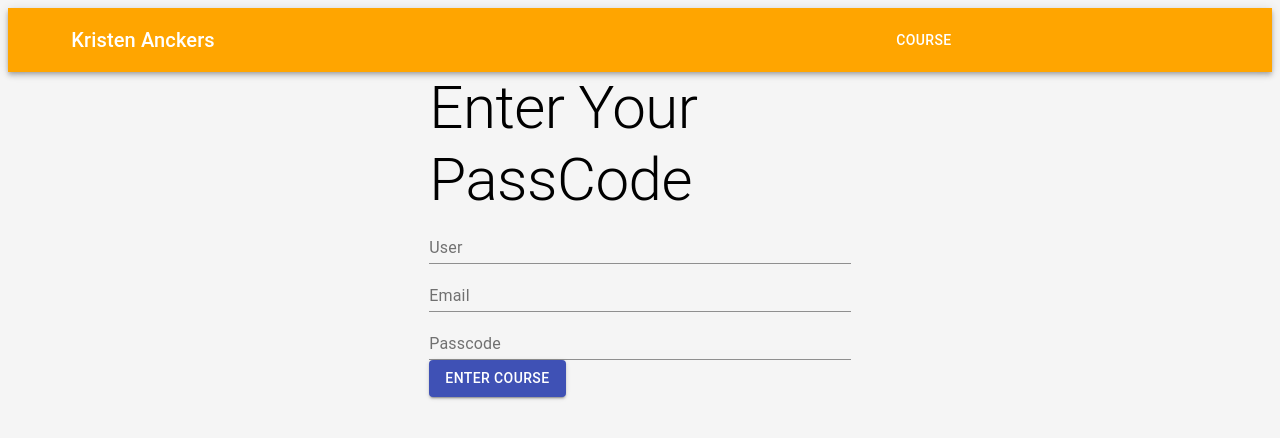
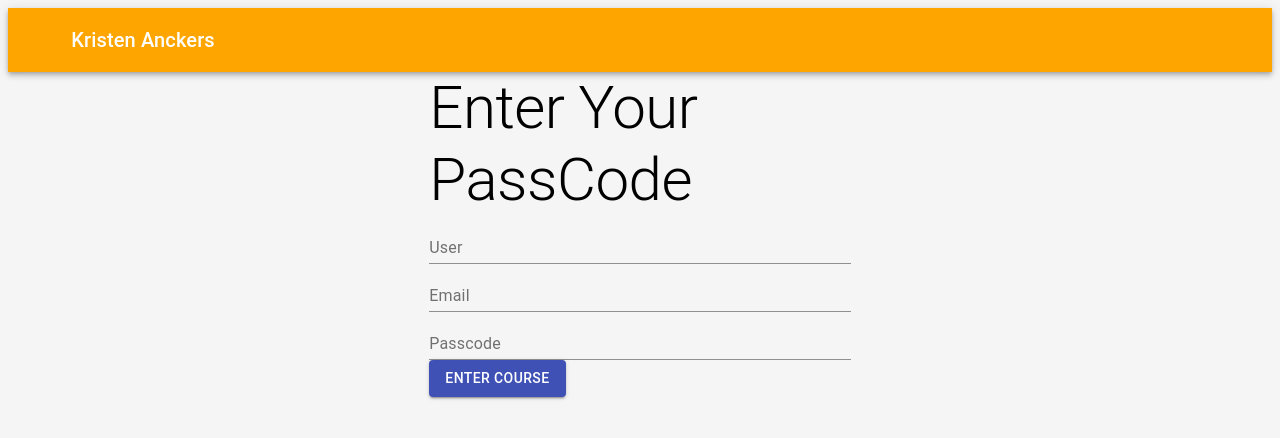
Before and after one commit to darlingbryan/kristen-course, a React (Create React App) app: page /auth in a window 1280 px wide. Shown: the top 438 px of the page. Built offline with nearby package versions, Linux system fonts and the light colour scheme.

Commit message:
Edit Navbar

```diff
--- a/src/components/Navbar.js
+++ b/src/components/Navbar.js
@@ -34,26 +34,8 @@ const Navbar = () => {
             <Typography variant="h6">Kristen Anckers</Typography>
           </div>
 
-          {authenticated ? (
-            <Button
-              color="inherit"
-              component={Link}
-              className={classes.links}
-              to="/course"
-            >
-              Course
-            </Button>
-          ) : (
+          {authenticated ? null : (
             <>
-              <Button
-                color="inherit"
-                component={Link}
-                className={classes.links}
-                to="/"
-              >
-                Home
-              </Button>
-
               <Button
                 color="inherit"
                 component={Link}
--- a/src/context/CourseReducer.js
+++ b/src/context/CourseReducer.js
@@ -6,7 +6,7 @@ export default (state, action) => {
       return {
         ...state,
         user: action.payload,
-        authenticated: true,
+        authenticated: false,
         errors: {},
       }
     case SET_ERRORS:
```
